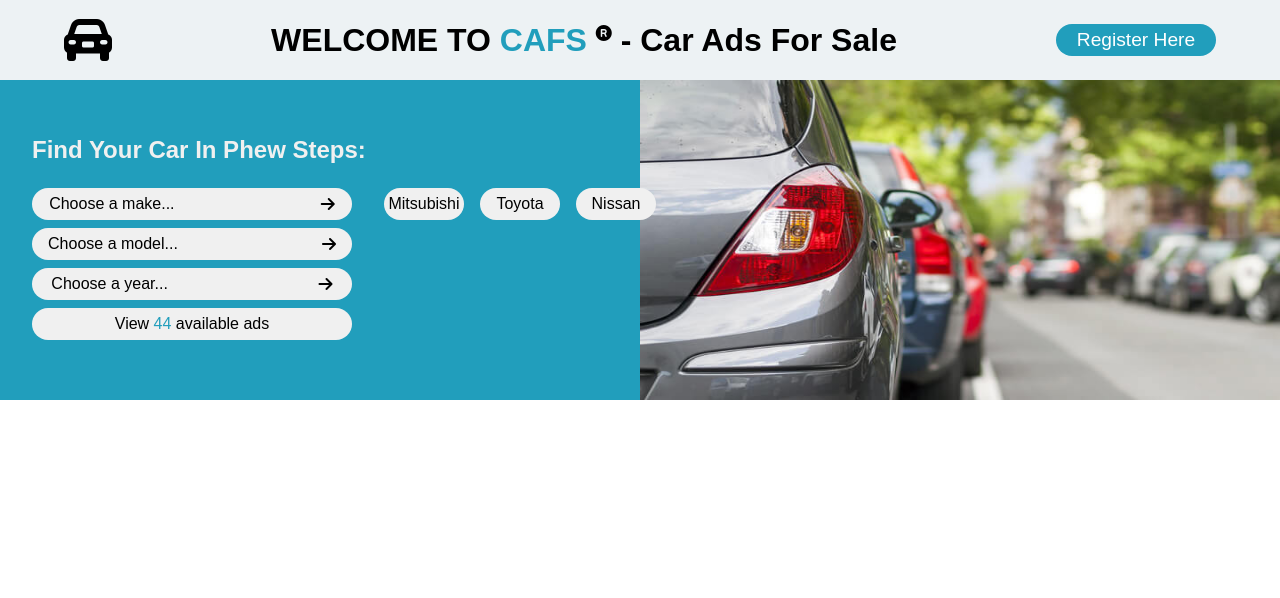
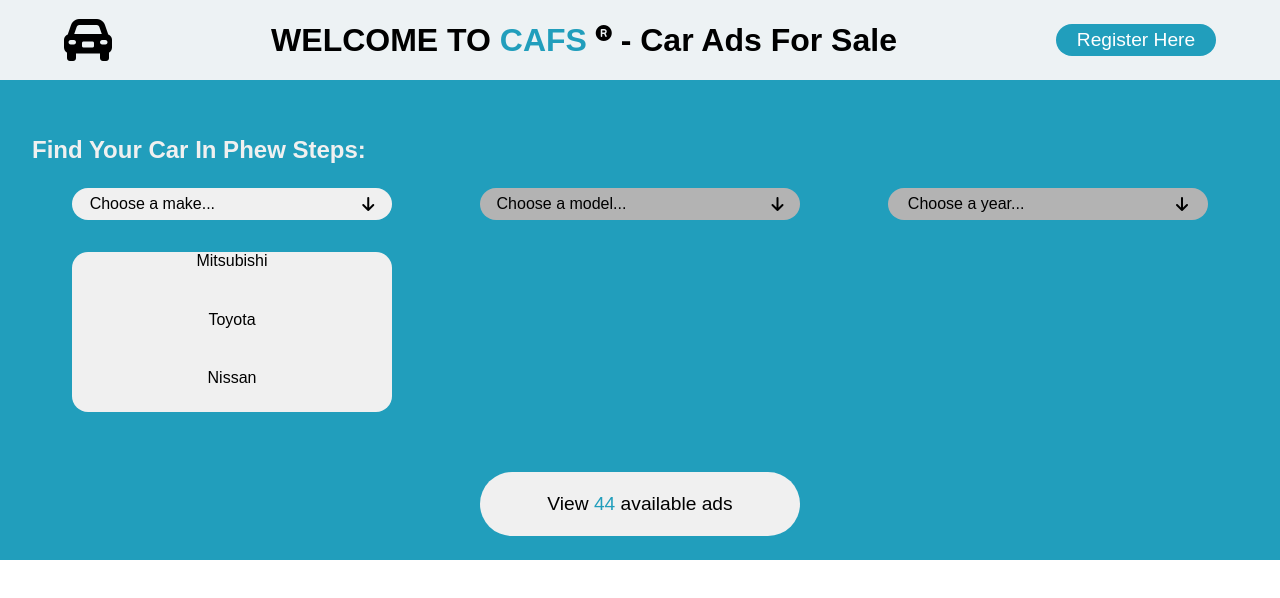
Before and after one commit to ArtiomEzepchick/HomeWorks, a website built with webpack: page JS_project/src/index.html in a window 1280 px wide. Both pictures are taken after a click on the item "Choose a make...". Built offline with nearby package versions, Linux system fonts and the light colour scheme; data requests are answered from the project's data file; a web font is replaced by a local one.

Commit message:
refactored event.listeners, some other improves

```diff
--- a/JS_project/src/index.html
+++ b/JS_project/src/index.html
@@ -28,33 +28,32 @@
     </header>
 
     <main>
-        <div class="filters-container">
+        <form class="filters-container">
             <div class="filters-main-section">
                 <h2>Find Your Car In Phew Steps:</h2>
                 <ul class="dropdown-lists-container">
                     <li id="make-btn" class="btn dropdown-btn">
-                        <span>Choose a make...</span><i class="fa-solid fa-arrow-right"></i>
+                        Choose a make...<i class="fa-solid fa-arrow-down"></i>
                         <ul id="dropdown-make-list" class="dropdown-content hidden">
 
                         </ul>
                     </li>
                     <li id="model-btn" class="btn dropdown-btn">
-                        <span>Choose a model...</span><i class="fa-solid fa-arrow-right"></i>
-                        <ul id="dropdwn-model-list" class="dropdown-content hidden">
+                        Choose a model...<i class="fa-solid fa-arrow-down"></i>
+                        <ul id="dropdown-model-list" class="dropdown-content hidden">
 
                         </ul>
                     </li>
                     <li id="year-btn" class="btn dropdown-btn">
-                    <span>Choose a year...</span><i class="fa-solid fa-arrow-right"></i>
-                        <ul id="dropdwn-year-list" class="dropdown-content hidden">
+                        Choose a year...<i class="fa-solid fa-arrow-down"></i>
+                        <ul id="dropdown-year-list" class="dropdown-content hidden">
 
                         </ul>
                     </li>
-                    <li class="btn result-btn"></li>
                 </ul>
+                <button class="btn result-btn"></li>
             </div>
-            <img class="dropdown-image" src="./assets/images/road-view.jpeg" alt="Road view">
-        </div>
+        </form>
     </main>
 
     <footer>
--- a/JS_project/src/index.js
+++ b/JS_project/src/index.js
@@ -1,8 +1,8 @@
 import './styles/styles.css'
 
-const allDropdownBtns = document.querySelectorAll('.dropdown-btn')
 const li = document.createElement('li')
 const dropDownListsContainer = document.querySelector('.dropdown-lists-container')
+const dropdownContent = document.querySelector('.dropdown-content')
 const makeBtn = document.getElementById('make-btn')
 const modelBtn = document.getElementById('model-btn')
 const yearBtn = document.getElementById('year-btn')
@@ -12,28 +12,58 @@
 const resultBtn = document.querySelector('.result-btn')
 const carsUrl = 'http://localhost:3000/cars'
 
-makeList.classList.add('hidden')
+const arrayAppendToList = (array, list) => {
+    for (let i = 0; i < array.length; i++) {
+        list.append(li.cloneNode(true))
+    }
+
+    for (let i = 0, li; i < list.children.length; i++) {
+        li = list.children[i]
+        li.classList.add('inner-text')
+        li.append(array[i])
+    }
+
+    return array
+}
 
 const resultBtnInnerText = fetch(carsUrl)
 .then((response) => response.json())
 .then(data => {
         const carsCount = data.length
-        let makeBrandsArray = []
+        let aMakeArray = []
+        let modelsArray = []
+        let yearsArray = []
 
         for (let item of data) {
-            if (!makeBrandsArray.includes(item.make)) {
-                makeBrandsArray.push(item.make)
+            if (!aMakeArray.includes(item.make)) {
+                aMakeArray.push(item.make)
+            }
+
+            if (!modelsArray.includes(item.model)) {
+                modelsArray.push(item.model)
+            }
+
+            if (!yearsArray.includes(item.year)) {
+                yearsArray.push(item.year)
             }
         }
 
-        for (let i = 0; i < makeBrandsArray.length; i++) {
-            makeList.append(li.cloneNode(true))
+        const sortedYearsArray = yearsArray.sort((a,b) => a - b)
+
+        arrayAppendToList(aMakeArray, makeList)
+        arrayAppendToList(modelsArray, modelList)
+        arrayAppendToList(sortedYearsArray, yearList)
+
+        for (let item of aMakeArray) {
+            if (makeBtn.firstChild.textContent.trim() !== item) {
+                modelBtn.classList.add('btn-background-grey')
+            }
         }
 
-        for (let i = 0, li; i < makeList.children.length; i++) {
-            li = makeList.children[i]
-            li.classList.add('hidden')
-            li.append(makeBrandsArray[i])
+        for (let item of modelsArray) {
+            if (modelBtn.firstChild.textContent.trim() !== item) {
+                yearBtn.classList.add('btn-background-grey')
+            }
         }
 
         if (!carsCount) {
@@ -43,26 +73,21 @@
         return resultBtn.innerHTML  = `<span>View <span class='color-aqua'>${carsCount}</span> available ads</span>`
 })
 
+const btnTargetClassesToggle = (btn, list, target) => {
+    if (target === btn) {
+        return list.classList.toggle('shown')
+    }
+}
+
 dropDownListsContainer.addEventListener('click', event => {
-    const target = event.target;
-    if (target === makeBtn) {
-        for (let elem of makeList.children) {
-            elem.classList.toggle('shown')
-        }
+    const target = event.target
+
+    btnTargetClassesToggle(makeBtn, makeList, target)
+    btnTargetClassesToggle(modelBtn, modelList, target)
+    btnTargetClassesToggle(yearBtn, yearList, target)
+
+    if (target.className === 'inner-text') {
+        target.closest('.btn').firstChild.textContent = target.textContent
+        target.closest('.dropdown-content').classList.toggle('shown')
     }
-
-    if (target === modelBtn) {
-        for (let elem of modelBtn.children) {
-            elem.classList.toggle('shown')
-        }
-    }
-
-    if (target === yearBtn) {
-        for (let elem of yearList.children) {
-            elem.classList.toggle('shown')
-        }
-    }
-
 })
-
-console.log(makeList.children)
--- a/JS_project/src/styles/styles.css
+++ b/JS_project/src/styles/styles.css
@@ -4,7 +4,8 @@
     box-sizing: border-box;
 }
 
-body {
+body,
+.result-btn {
     font-family: 'Anek Malayalam', sans-serif;
 }
 
@@ -31,6 +32,11 @@
     border-radius: 1rem;
     cursor: pointer;
     user-select: none;
+}
+
+.btn-background-grey {
+    background-color: #b3b3b3;
+    pointer-events: none;
 }
 
 .color-aqua {
@@ -73,14 +79,17 @@
 .filters-container {
     display: flex;
     justify-content: space-between;
-    height: 20rem;
+    height: 30rem;
     background-color: #219ebc;
 }
 
 main
 .filters-container
-.filters-main-section{
+.filters-main-section {
+    position: relative;
     padding: 2rem;
+    width: 100%;
+    height: 100%;
 }
 
 main
@@ -96,7 +105,7 @@
 .filters-main-section
 .dropdown-lists-container {
     display: flex;
-    flex-direction: column;
+    justify-content: space-around;
     gap: 0.5rem;
 }
 
@@ -122,15 +131,49 @@
 .filters-container
 .filters-main-section
 .dropdown-lists-container
+.btn:after {
+    position: absolute;
+    width: 10rem;
+    height: 3rem;
+    left: 0;
+    background-color: red;
+}
+
+main
+.filters-container
+.filters-main-section
+.dropdown-lists-container
+.btn
+span {
+    user-select: none;
+}
+
+main
+.filters-container
+.filters-main-section
+.dropdown-lists-container
 .btn
 .dropdown-content {
     position: absolute;
-    display: flex;
     justify-content: center;
     align-items: center;
-    left: 110%;
-    top: 0;
+    flex-direction: column;
+    top: 200%;
     gap: 1rem;
+    width: 100%;
+    height: 10rem;
+    background-color: #f0f0f0;
+    border-radius: 1rem;
+    overflow: auto;
+}
+
+main
+.filters-container
+.filters-main-section
+.dropdown-lists-container
+.btn
+#dropdown-model-list {
+    padding-top: 4rem;
 }
 
 main
@@ -142,11 +185,9 @@
 li {
     justify-content: center;
     align-items: center;
-    height: 2rem;
-    background-color: #f0f0f0;
     text-align: center;
-    border-radius: 1rem;
-    width: 5rem;
+    width: 100%;
+    height: 3rem;
 }
 
 main
@@ -156,12 +197,21 @@
 .btn
 .dropdown-content
 li:hover {
+    width: 100%;
     background-color: #dadada;
+    border-radius: 1rem;
 }
 
 main
 .filters-container
-.dropdown-image {
-    height: 100%;
-    width: 50%;
+.filters-main-section
+.result-btn {
+    border: none;
+    position: absolute;
+    bottom: 5%;
+    left: 50%;
+    transform: translateX(-50%);
+    height: 4rem;
+    border-radius: 3rem;
+    font-size: 1.2rem;
 }
```
